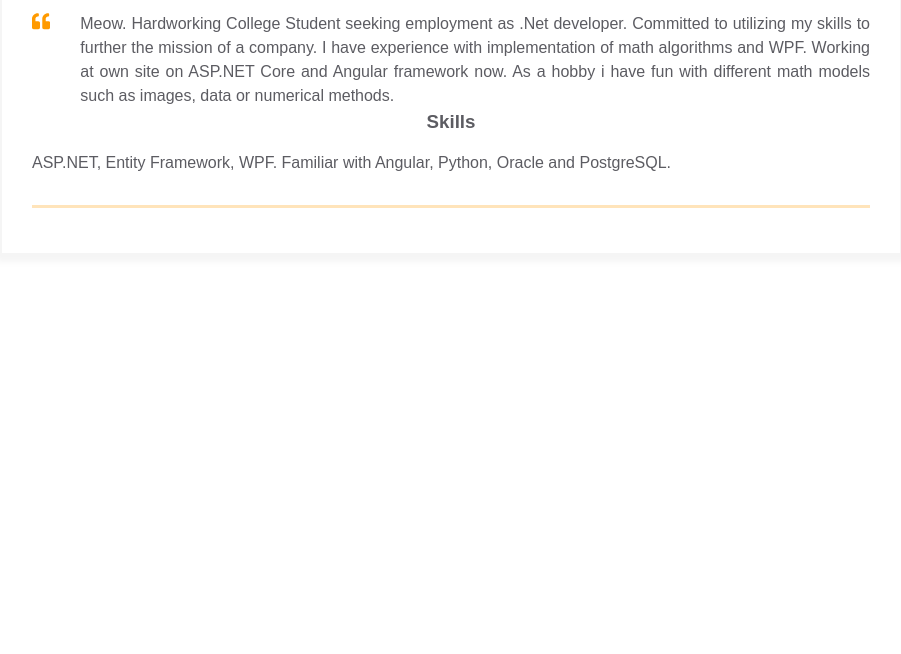
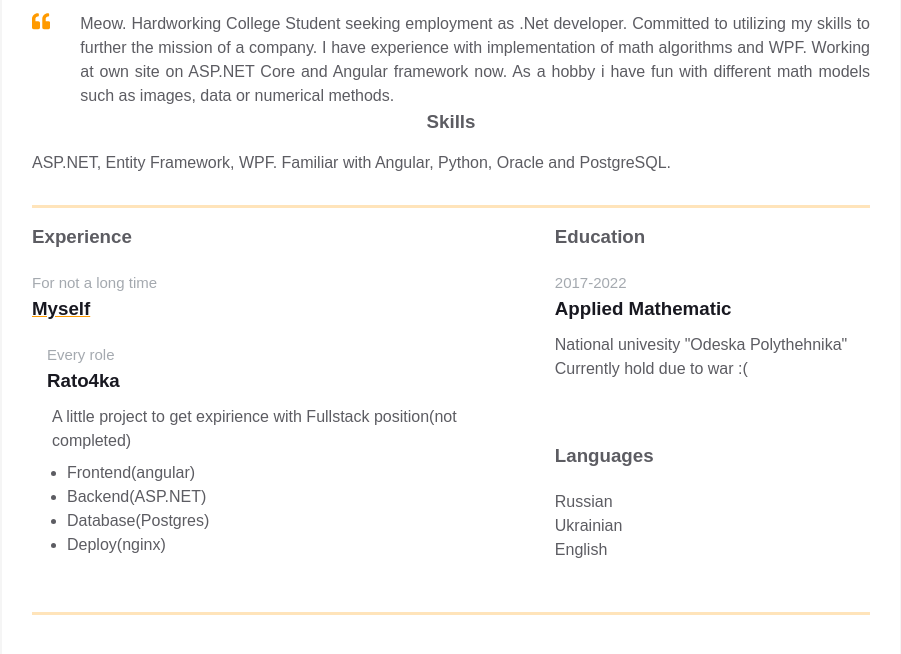
Before and after one commit to LotusZadrotus/homepage, a plain HTML site: page index.html in a window 1280 px wide. Shown: the part 458-1112 px from the top of the page, without its empty margins (189-1090 px from the left). Before the commit the page ends 800 px from the top, so only its background shows below. Drawn offline with Linux system fonts and the light colour scheme.

Commit message:
Added sub information and modified primary info

```diff
--- a/index.html
+++ b/index.html
@@ -12,7 +12,7 @@
         <div class="container">
           <div class="resume__block">
             <h1 class="contact-info__header">Mikhalchenko Nikita</h1>
-            <h3 class="contact-info__sub-header">Trainee .Net Developer</h3>
+            <h3 class="contact-info__sub-header">.Net Developer</h3>
 
             <div class="contact_info_container fh">
               <div class="contact-info__block"></div>
@@ -87,6 +87,62 @@
             </div>
           </div>
         </div>
+        <div class="container">
+          <div class="resume__block">
+            <div class="main-info fh">
+
+              <div class="experiences">
+                <h3 class="experiences__header">Experience</h3>
+                <div class="experiences__company">
+                  <div class="experiences__company-header">
+                    <span class="experiences__company-header-durability">For not a long time</span>
+                    <h3 class="experiences__company-header-name">Myself</h3>
+                  </div>
+
+                  <div class="experiences__company-project">
+                    <span class="experiences__company-project-role">Every role</span>
+                    <h3 class="experiences__company-project-name">Rato4ka</h3>
+                    <p class="experiences__company-project-responsibilities" style="padding-left: 5px;" >A little project to get expirience with Fullstack position(not completed)</p>
+
+                    <ul class="experiences__company-project-responsibilities" style="padding-top: 8px;">
+                      <li>Frontend(angular)</li>
+                      <li>Backend(ASP.NET)</li>
+                      <li>Database(Postgres)</li>
+                      <li>Deploy(nginx)</li>
+                    </ul>
+                  </div>
+                </div>
+              </div>
+
+              <div class="additional-info fv">
+                <div class="additional-info fv">
+                  <div class="additional-info__education">
+                    <h3 class="additional-info__education-header">Education</h3>
+                    <div class="additional-info__education-university">
+                      <span class="additional-info__education-university-durability">2017-2022</span>
+                      <h3 class="additional-info__education-university-speciality">Applied Mathematic</h3>
+                      <p class="additional-info__education-university-name">National univesity "Odeska Polythehnika"</p>
+                      <p class="additional-info__education-university-name">Currently hold due to war :(</p>
+                    </div>
+                  </div>
+
+                  <div class="additional-info__languages">
+                    <h3 class="additional-info__languages-header">Languages</h3>
+                    <p class="additional-info__languages-item">
+                      Russian
+                    </p>
+                    <p class="additional-info__languages-item">
+                      Ukrainian
+                    </p>
+                    <p class="additional-info__languages-item">
+                      English
+                    </p>
+                  </div>
+                </div>
+              </div>
+            </div>
+          </div>
+        </div>
       </div>
 
 
```
